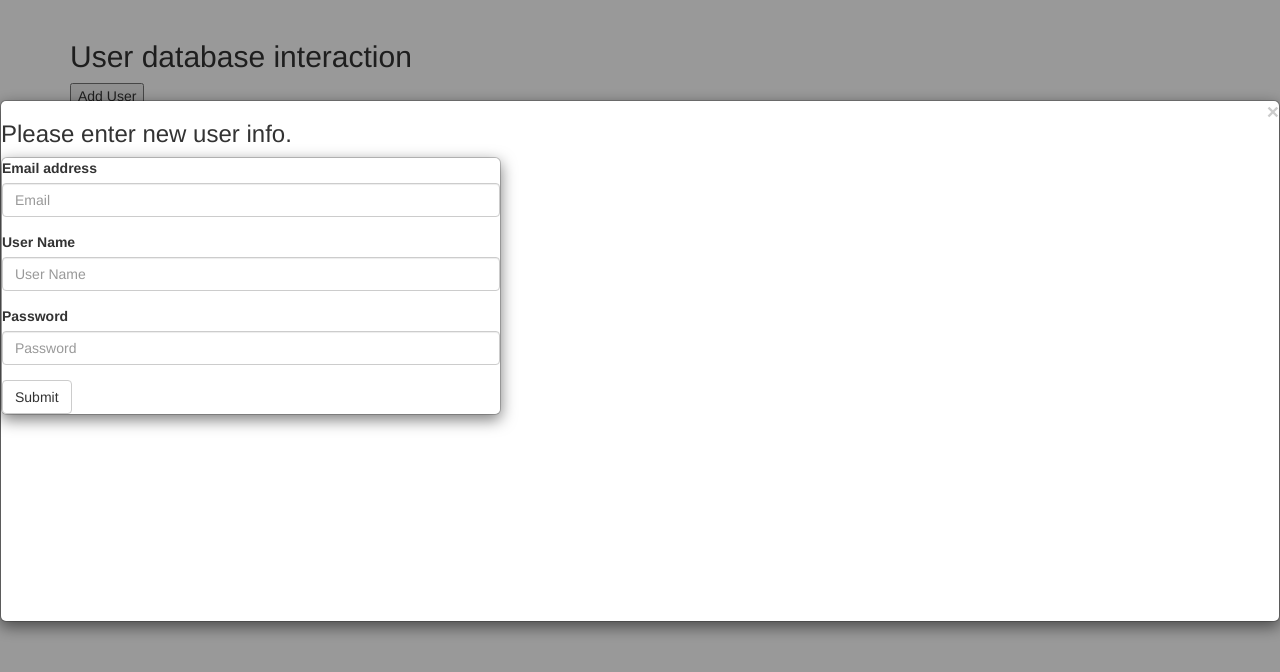
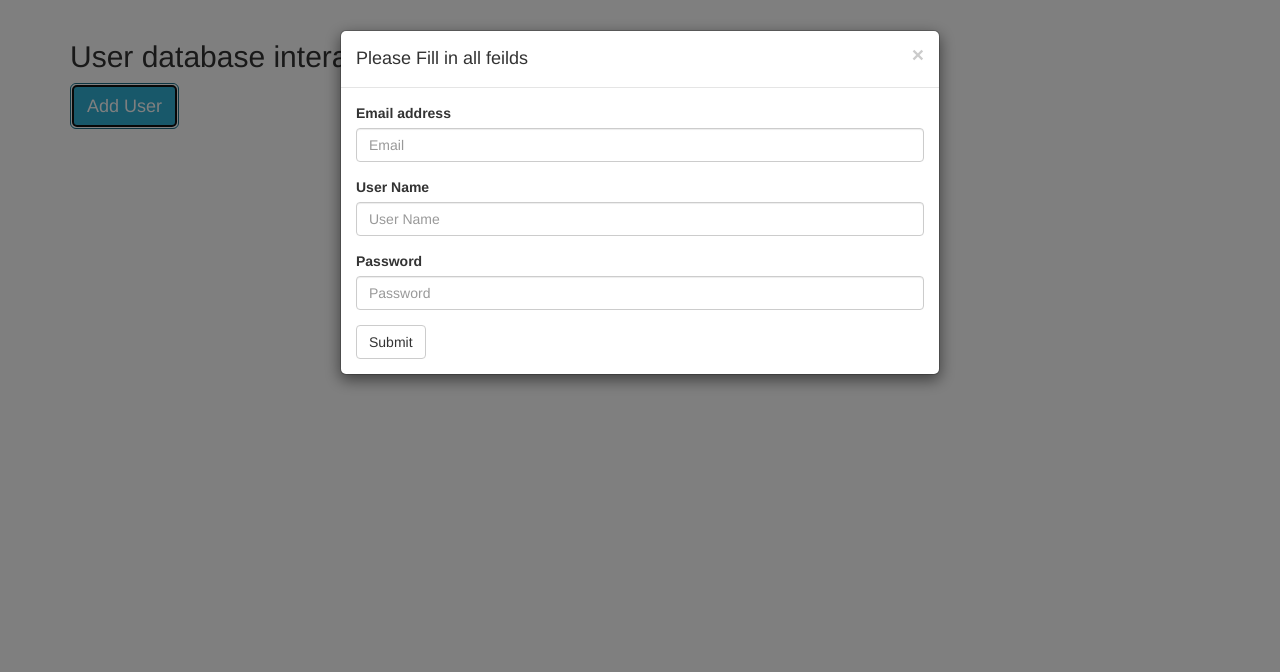
Before and after one commit to tindy360/User-admin, a website: page public/index.html in a window 1280 px wide. Both pictures are taken after a click on the button "Add User". Drawn offline with nearby package versions, Linux system fonts and the light colour scheme.

Commit message:
locgic resolved for modal and backend routes

```diff
--- a/public/app.js
+++ b/public/app.js
@@ -1,43 +1,24 @@
-$(document).ready(function(){
-  console.log("loaded")
-  // Get the modal
-var modal = document.getElementById('myModal');
+$(document).ready(function() {
+    console.log("document read loaded")
 
-// Get the button that opens the modal
-var btn = document.getElementById("myBtn");
-
-// Get the <span> element that closes the modal
-var span = document.getElementsByClassName("close")[0];
-
-// When the user clicks the button, open the modal
-btn.onclick = function() {
-    modal.style.display = "block";
-}
-
-// When the user clicks on <span> (x), close the modal
-span.onclick = function() {
-    modal.style.display = "none";
-}
-
-// When the user clicks anywhere outside of the modal, close it
-window.onclick = function(event) {
-    if (event.target == modal) {
-        modal.style.display = "none";
-    }
-}
 
     // post request
-//wrap in on submit function
-/* $(.form).submit(function(event) {
-  console.log('getting here')
-   const email = $(this).find(.email).val();
-   const userName = $(this).find(.email).val();
-   const password = $(this).find(.email).val();
-   const formData = {email, userName, password};
-   console.log(formdata.val)
+$('.form').submit(function(event) {
+        console.log("submit hit")
+        event.preventDefault();
+        const email = event.target.email.value;
+        const userName = event.target.userName.value;
+        const password = event.target.password.value;
+        console.log(email);
+        const formData = {
+            email,
+            userName,
+            password
+        };
+
 
         $.ajax({
-        url: "ajax/users/add",
+            url: "/users/add",
             type: "POST",
             data: formData,
             success: function(data, textStatus, jqXHR) {
@@ -47,6 +28,6 @@ window.onclick = function(event) {
 
             }
         });
-}); */
+    });
 
-});
+});//close of doc ready function
--- a/public/index.html
+++ b/public/index.html
@@ -19,39 +19,47 @@
         <br>
         <h2>User database interaction</h2>
 
-        <!-- Trigger/Open The Modal -->
-        <button id="myBtn">Add User</button>
+        <!-- Modal -->
+        <button type="button" class="btn btn-info btn-lg" data-toggle="modal" data-target="#formModal">Add User</button>
 
-        <!-- The Modal -->
-        <div id="myModal" class="modal">
+        <!-- Modal -->
+        <div id="formModal" class="modal fade" role="dialog">
+          <div class="modal-dialog">
 
-            <!-- Modal content -->
+            <!-- Modal content-->
             <div class="modal-content">
-                <span class="close">&times;</span>
+              <div class="modal-header">
+                <button type="button" class="close" data-dismiss="modal">&times;</button>
+                <h4 class="modal-title">Please Fill  in all feilds</h4>
+              </div>
+              <div class="modal-body">
 
-                <div class="wrapper" >
-                    <h3>Please enter new user info.</h3>
-                    <form class="form modal-content">
+
+                    <form class="form">
                         <div class="form-group">
                             <label >Email address</label>
-                            <input name="email" type="email" class="form-control" id="exampleInputEmail1" placeholder="Email">
+                            <input name="email" type="email" class="form-control"  placeholder="Email">
                         </div>
                         <div class="form-group">
                             <label >User Name</label>
-                            <input name="userName" type="user name" class="form-control" id="exampleInputPassword1" placeholder="User Name">
+                            <input name="userName" type="user name" class="form-control"  placeholder="User Name">
                         </div>
                         <div class="form-group">
                             <label >Password</label>
-                            <input name="password" type="password" class="form-control" id="exampleInputPassword1" placeholder="Password">
+                            <input name="password" type="password" class="form-control" placeholder="Password">
                         </div>
 
 
                         <button type="submit" class="btn btn-default">Submit</button>
                     </form>
 
-                </div>
+
+              </div>
+              </div>
             </div>
 
+          </div>
+        </div>
 
         </div>
         <div class="user-container hidden">
@@ -61,8 +69,9 @@
         </div>
     </div>
 
-
-    <script src="https://code.jquery.com/jquery-3.1.1.min.js" integrity="sha256-hVVnYaiADRTO2PzUGmuLJr8BLUSjGIZsDYGmIJLv2b8=" crossorigin="anonymous"></script>
+    <link rel="stylesheet" href="https://maxcdn.bootstrapcdn.com/bootstrap/3.3.7/css/bootstrap.min.css">
+     <script src="https://ajax.googleapis.com/ajax/libs/jquery/3.1.1/jquery.min.js"></script>
+     <script src="https://maxcdn.bootstrapcdn.com/bootstrap/3.3.7/js/bootstrap.min.js"></script>
     <script type="text/javascript" src="/app.js"></script>
 </body>
 
--- a/public/main.css
+++ b/public/main.css
@@ -3,35 +3,8 @@ body {
     background-color: ;
 }
 
-header {
 
-}
-.wrapper {
-  height: 500px;
-  width: 500px;
-}
 
 .background {
   background-color: #c0c3c6;
 }
-
-#lirstName {
-  padding-top: 10px;
-}
-.modal {
-    display: none; /* Hidden by default */
-    position: fixed; /* Stay in place */
-    z-index: 1; /* Sit on top */
-    padding-top: 100px; /* Location of the box */
-    left: 0;
-    top: 0;
-    width: 100%; /* Full width */
-    height: 100%; /* Full height */
-    overflow: auto; /* Enable scroll if needed */
-    background-color: rgb(0,0,0); /* Fallback color */
-    background-color: rgba(0,0,0,0.4); /* Black w/ opacity */
-}
-
-.modal-contet{
-  width: auto;
-}
```
Also changed, not shown: server.js (+12 -6 lines). Lines whose indentation alone changed are shown as unchanged.
